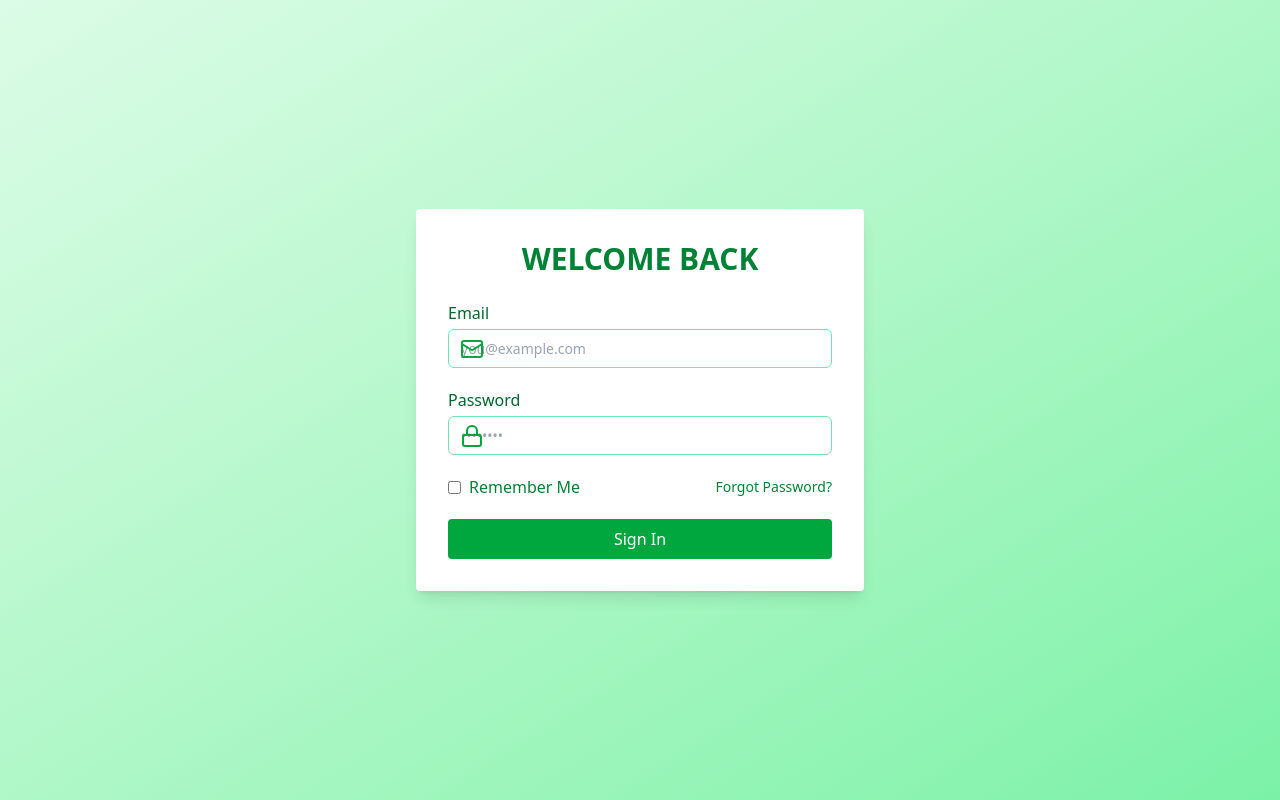
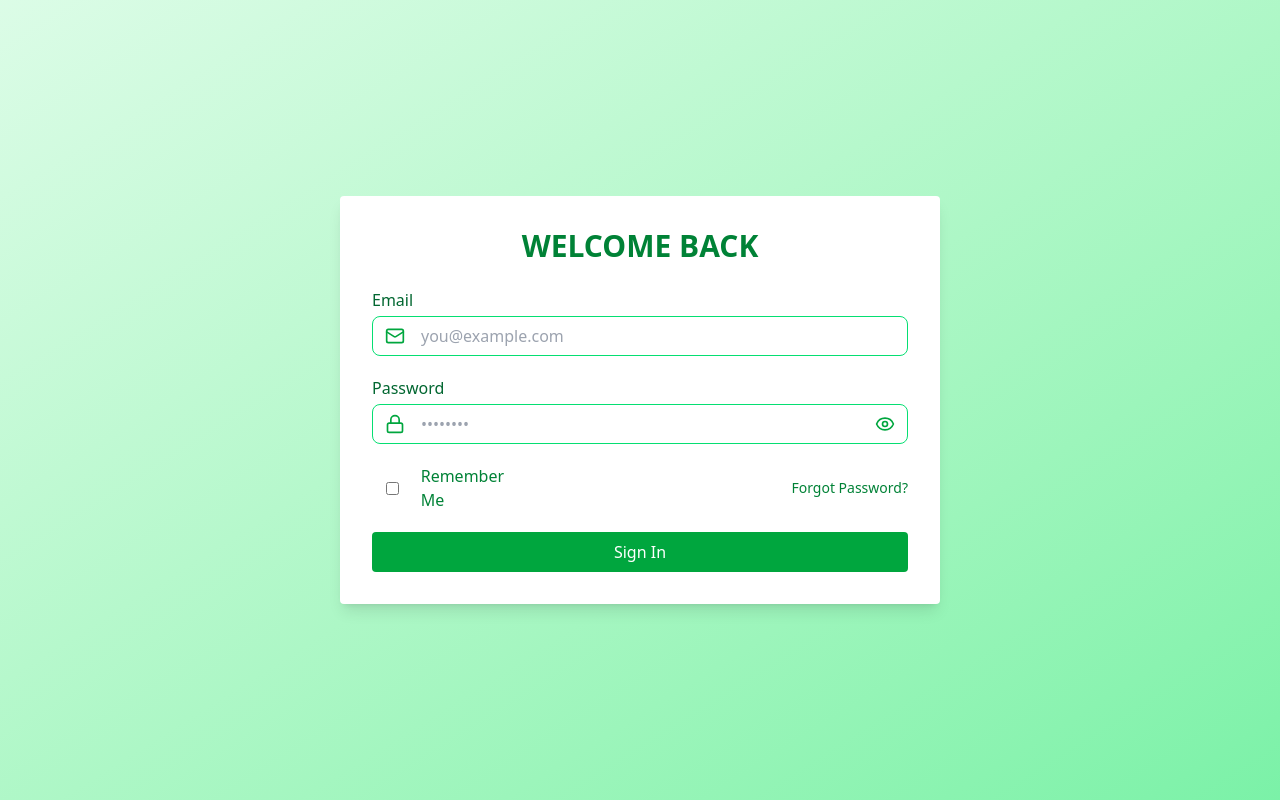
Before and after one commit to Ritahchanger/m-rice, a Next.js app in the folder frontend/: page /auth/login in a window 1280 px wide. Built offline with nearby package versions, Linux system fonts and the light colour scheme.

Commit message:
Updates on the login

```diff
--- a/frontend/src/app/auth/login/page.tsx
+++ b/frontend/src/app/auth/login/page.tsx
@@ -1,7 +1,7 @@
 "use client";
 
 import { useState } from "react";
-import { Mail, Lock } from "lucide-react";
+import { Mail, Lock, Eye, EyeOff } from "lucide-react";
 
 const LoginPage = () => {
   const [email, setEmail] = useState<string>("");
@@ -10,6 +10,7 @@ const LoginPage = () => {
   const [errors, setErrors] = useState<{ email?: string; password?: string }>(
     {}
   );
+  const [showPassword, setShowPassword] = useState<boolean>(false);
 
   const handleSubmit = (e: React.FormEvent) => {
     e.preventDefault();
@@ -21,14 +22,13 @@ const LoginPage = () => {
     setErrors(validationErrors);
 
     if (Object.keys(validationErrors).length === 0) {
-
       console.log({ email, password, rememberMe });
     }
   };
 
   return (
-    <div className="min-h-screen flex items-center justify-center bg-gradient-to-br from-green-100 to-green-300 p-4">
-      <div className="w-full max-w-md bg-white rounded-sm shadow-lg p-8">
+    <div className="min-h-screen flex items-center justify-center bg-gradient-to-br from-green-100 to-green-300 p-4 login">
+      <div className="w-full max-w-[600px] bg-white rounded-sm shadow-lg p-8">
         <h2 className="text-3xl font-bold text-green-700 mb-6 text-center">
           WELCOME BACK
         </h2>
@@ -38,17 +38,25 @@ const LoginPage = () => {
             <label className="block mb-1 text-green-800 font-medium">
               Email
             </label>
-            <div className="relative">
-              <Mail className="absolute left-3 top-1/2 -translate-y-1/2 text-green-600" />
+            <div
+              className={`relative w-full pl-12 pr-4 h-[40px] border rounded-lg focus:outline-none focus:ring-2 ${
+                errors.email
+                  ? "border-red-400 ring-red-300"
+                  : "border-green-400 ring-green-200"
+              }`}
+            >
+              <Mail
+                className="absolute left-3 top-1/2 -translate-y-1/2 text-green-600"
+                size={20}
+              />
               <input
                 type="email"
+                className="email-input"
                 value={email}
+                style={{
+                  border: "none",
+                }}
                 onChange={(e) => setEmail(e.target.value)}
-                className={`w-full pl-10 pr-4 py-2 border rounded-lg focus:outline-none focus:ring-2 ${
-                  errors.email
-                    ? "border-red-400 ring-red-300"
-                    : "border-green-400 ring-green-200"
-                }`}
                 placeholder="you@example.com"
               />
             </div>
@@ -62,19 +70,35 @@ const LoginPage = () => {
             <label className="block mb-1 text-green-800 font-medium">
               Password
             </label>
-            <div className="relative">
-              <Lock className="absolute left-3 top-1/2 -translate-y-1/2 text-green-600" />
+            <div
+              className={`w-full pl-12 pr-12 relative h-[40px] border rounded-lg focus:outline-none focus:ring-2 ${
+                errors.password
+                  ? "border-red-400 ring-red-300"
+                  : "border-green-400 ring-green-200"
+              }`}
+            >
+              <Lock
+                className="absolute left-3 top-1/2 -translate-y-1/2 text-green-600"
+                size={20}
+              />
               <input
-                type="password"
+                type={showPassword ? "text" : "password"}
                 value={password}
+                className="password-input"
+                style={{
+                  border: "none",
+                }}
                 onChange={(e) => setPassword(e.target.value)}
-                className={`w-full pl-10 pr-4 py-2 border rounded-lg focus:outline-none focus:ring-2 ${
-                  errors.password
-                    ? "border-red-400 ring-red-300"
-                    : "border-green-400 ring-green-200"
-                }`}
                 placeholder="••••••••"
               />
+              <button
+                type="button"
+                onClick={() => setShowPassword((prev) => !prev)}
+                className="absolute right-3 top-1/2 -translate-y-1/2 text-green-600 hover:text-green-800"
+                aria-label={showPassword ? "Hide password" : "Show password"}
+              >
+                {showPassword ? <EyeOff size={20} /> : <Eye size={20} />}
+              </button>
             </div>
             {errors.password && (
               <p className="text-red-500 text-sm mt-1">{errors.password}</p>
--- a/frontend/src/app/globals.css
+++ b/frontend/src/app/globals.css
@@ -103,30 +103,10 @@ body.dark .text-white {
   color: #e0e0e0 !important; /* light gray text */
 }
 
-input,
-textarea,
-select {
-  border: 1px solid #6ee7b7; /* emerald-300 */
-  border-radius: 0.375rem; /* rounded-md */
-  padding: 0.5rem 0.75rem; /* py-2 px-3 */
-  font-size: 0.875rem; /* text-sm */
-  color: #1f2937; /* gray-800 */
-  background-color: #ffffff;
-  outline: none;
-  transition: all 0.2s ease-in-out;
-}
-
 input::placeholder,
 textarea::placeholder,
 select::placeholder {
   color: #9ca3af;
-}
-
-input:focus,
-textarea:focus,
-select:focus {
-  border-color: #10b981; /* emerald-500 */
-  box-shadow: 0 0 0 2px #10b981; /* focus:ring-2 */
 }
 
 /* Dark Mode Input Styling */
@@ -138,7 +118,7 @@ body.dark select {
   padding: 0.5rem 0.75rem;
   font-size: 0.875rem;
   color: #e0e0e0; /* lighter text */
-  background-color: #121212; /* very dark background */
+  background-color: #121212;
   transition: all 0.2s ease-in-out;
 }
 
@@ -170,3 +150,20 @@ body.dark .from-green-50-to-white {
 body.dark .border-green-300 {
   border-color: #134d13 !important; /* dark green border */
 }
+
+body .login input {
+  width: 100%;
+  height: 100%;
+  outline: none;
+}
+
+body.dark .login input {
+  background: transparent;
+  outline: none;
+}
+body.dark .login input:focus,
+body.dark .login textarea:focus,
+body.dark .login  select:focus {
+  border:none;
+  box-shadow:none;
+}
--- a/frontend/src/app/user/task/page.tsx
+++ b/frontend/src/app/user/task/page.tsx
@@ -1,5 +1,5 @@
 "use client";
-import React, { useState } from "react";
+import React, { useState, useEffect } from "react";
 import StageToolbar from "@/components/StageToolbar";
 import ProjectDetailsForm from "@/components/project/ProjectDetails";
 import ActivitiesForm from "@/components/project/Activities";
@@ -10,20 +10,23 @@ import FinalSubmitCheck from "@/components/project/Submit";
 import TestimonialsForm from "@/components/project/Testmonials";
 
 import { IResult } from "@/types/user_accounts/IResult";
-
 import { IKpi } from "@/types/user_accounts/IKpi";
-
 import { IActivity } from "@/types/user_accounts/IActivity";
-
 import { IRisk } from "@/types/user_accounts/IRisk";
-
 import { ITestimonial } from "@/types/user_accounts/Itestmonial";
 
-
-
+const STORAGE_KEY = "currentStage";
 
 const Page = () => {
-  const [currentStage, setCurrentStage] = useState<number>(1);
+  // Load initial stage from sessionStorage or default to 1
+  const [currentStage, setCurrentStage] = useState<number>(() => {
+    if (typeof window !== "undefined") {
+      const stored = sessionStorage.getItem(STORAGE_KEY);
+      return stored ? parseInt(stored, 10) : 1;
+    }
+    return 1;
+  });
+
   const [completedStages, setCompletedStages] = useState<number[]>([]);
 
   const [projectDetails, setProjectDetails] = useState({
@@ -35,14 +38,9 @@ const Page = () => {
   });
 
   const [activities, setActivities] = useState<IActivity[]>([]);
-
   const [testimonials, setTestimonials] = useState<ITestimonial[]>([]);
-
   const [results, setResults] = useState<IResult[]>([]);
-
-
   const [risks, setRisks] = useState<IRisk[]>([]);
-
   const [kpis, setKpis] = useState<IKpi[]>([]);
 
   const checks = {
@@ -57,6 +55,13 @@ const Page = () => {
     gantt: false,
     photos: false,
   };
+
+  // Persist currentStage to sessionStorage on change
+  useEffect(() => {
+    if (typeof window !== "undefined") {
+      sessionStorage.setItem(STORAGE_KEY, currentStage.toString());
+    }
+  }, [currentStage]);
 
   const handleStageCompletion = () => {
     if (!completedStages.includes(currentStage)) {
@@ -80,7 +85,7 @@ const Page = () => {
           <ActivitiesForm
             activities={activities}
             onChange={setActivities}
-            onComplete={handleStageCompletion} // if supported
+            onComplete={handleStageCompletion}
           />
         );
       case 3:
@@ -88,7 +93,7 @@ const Page = () => {
           <ResultsForm
             results={results}
             onChange={setResults}
-            onComplete={handleStageCompletion} // if supported
+            onComplete={handleStageCompletion}
           />
         );
       case 4:
```
